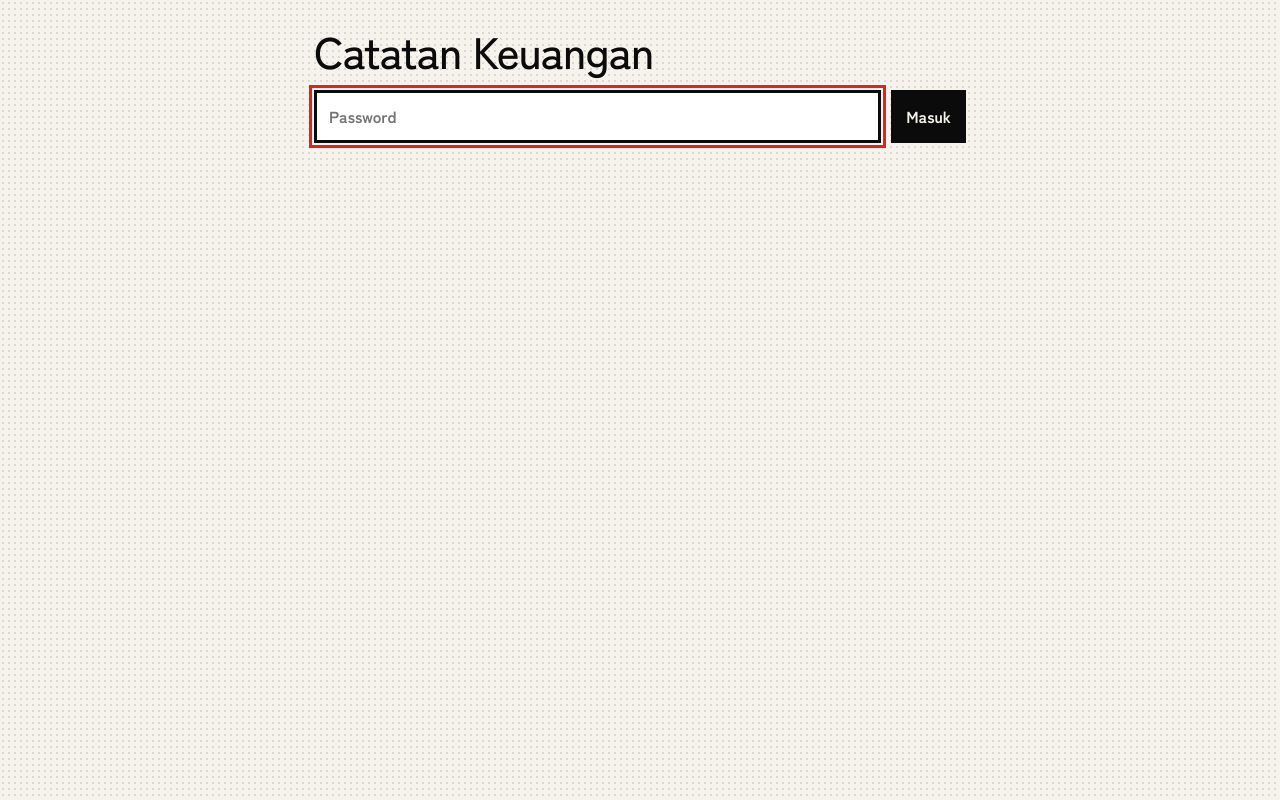
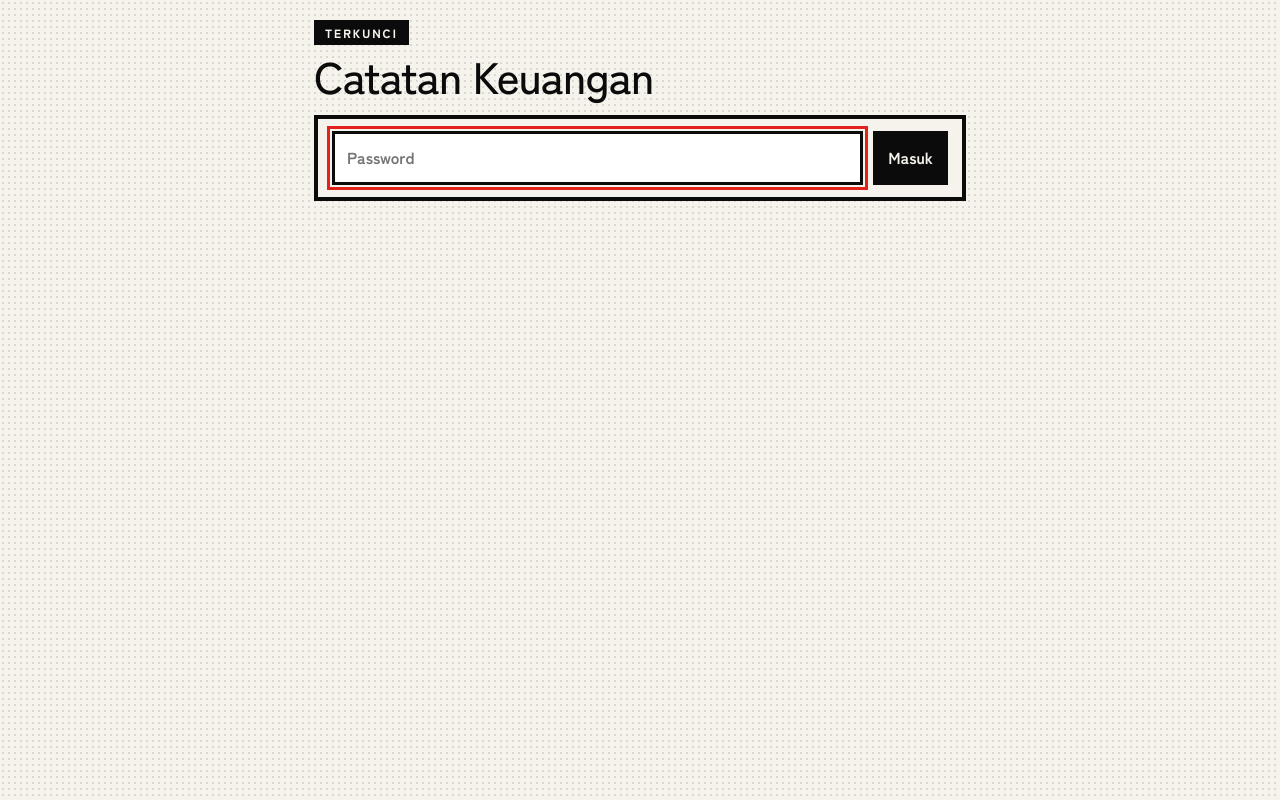
Before and after one commit to Rass130/botbank, a Next.js app: page /login in a window 1280 px wide. Built offline with nearby package versions, Linux system fonts and the light colour scheme; a web font is replaced by a local one.

Commit message:
Add files via upload

```diff
--- a/app/login/page.js
+++ b/app/login/page.js
@@ -1,12 +1,13 @@
 export default function Login({ searchParams }) {
   return (
     <main>
+      <span className="ch">Terkunci</span>
       <h1>Catatan Keuangan</h1>
-      <form method="POST" action="/api/login" className="pan" style={{ display: 'flex', gap: 10 }}>
+      <form method="POST" action="/api/login" className="p" style={{ display: 'flex', gap: 10 }}>
         <input type="password" name="password" placeholder="Password" required autoFocus style={{ flex: 1, minWidth: 0 }} />
         <button>Masuk</button>
       </form>
-      {searchParams?.salah && <p className="out">Password salah, coba lagi.</p>}
+      {searchParams?.salah && <p className="neg disp">Password salah!</p>}
     </main>
   );
 }
```
